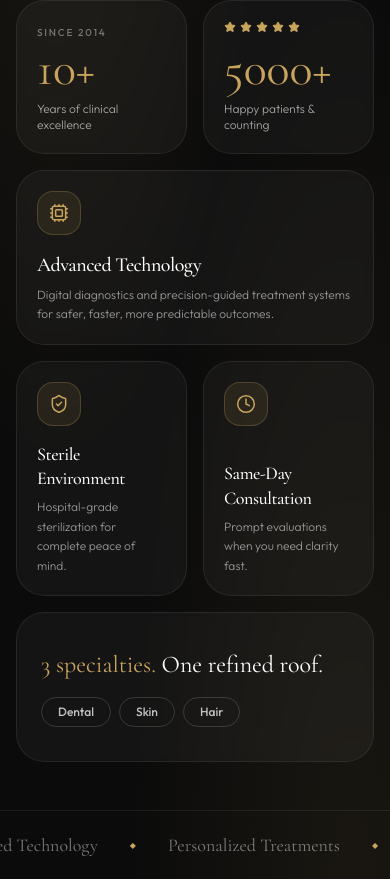
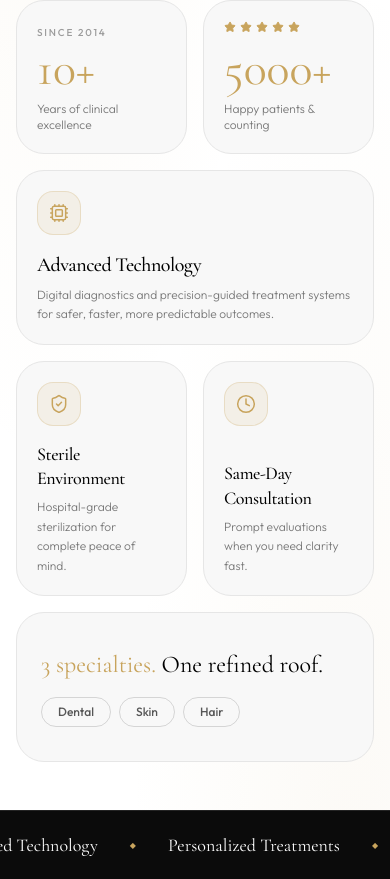
Before and after one commit to AWS-7/CAPILLA-DENTAL-AESTHETIC-CENTER, a React (Vite) app: page / in a window 390 px wide. Shown: the part 1745-2624 px from the top of the page. Built offline with nearby package versions, Linux system fonts and the light colour scheme; no server answers.

Commit message:
files upload

```diff
--- a/src/components/sections/AppointmentCTA.jsx
+++ b/src/components/sections/AppointmentCTA.jsx
@@ -33,8 +33,13 @@ export default function AppointmentCTA() {
               Begin your transformation with a specialist consultation at Capilla —
               the premium dental, skin & hair clinic in Perumbakkam.
             </p>
-            <div className="mt-8 flex w-full flex-col items-stretch justify-center gap-3 sm:mt-9 sm:flex-row sm:flex-wrap sm:items-center sm:gap-4">
-              <PrimaryButton to="/contact" variant="gold" size="lg" className="w-full sm:w-auto">
+            <div className="mt-8 flex w-full flex-col items-center justify-center gap-3 sm:mt-9 sm:flex-row sm:flex-wrap sm:gap-4">
+              <PrimaryButton
+                to="/contact"
+                variant="gold"
+                size="lg"
+                className="w-full max-w-[320px] sm:w-auto"
+              >
                 <Calendar size={18} />
                 Book Appointment
               </PrimaryButton>
@@ -43,7 +48,7 @@ export default function AppointmentCTA() {
                 external
                 variant="light"
                 size="lg"
-                className="w-full sm:w-auto"
+                className="w-full max-w-[320px] sm:w-auto"
               >
                 <MessageCircle size={18} />
                 WhatsApp
@@ -52,7 +57,7 @@ export default function AppointmentCTA() {
                 href={clinicInfo.phoneHref}
                 variant="light"
                 size="lg"
-                className="w-full sm:w-auto"
+                className="w-full max-w-[320px] sm:w-auto"
               >
                 <Phone size={18} />
                 Call Now
--- a/src/components/sections/GoogleReviewsSection.jsx
+++ b/src/components/sections/GoogleReviewsSection.jsx
@@ -16,9 +16,12 @@ import { staggerContainer, staggerItem } from '../../utils/animations';
 
 export default function GoogleReviewsSection() {
   return (
-    <section className="section-padding bg-light-bg">
-      <Container>
+    <section className="section-padding relative overflow-hidden bg-[#0B0B0B]">
+      <div className="pointer-events-none absolute inset-0 bg-[radial-gradient(ellipse_at_50%_0%,rgba(200,164,93,0.12),transparent_55%)]" />
+
+      <Container className="relative z-10">
         <SectionTitle
+          light
           eyebrow="Social Proof"
           title="Google Reviews"
           description="Trusted by patients across Perumbakkam and Chennai who value discretion, comfort, and measurable results."
@@ -95,15 +98,19 @@ export default function GoogleReviewsSection() {
           ))}
         </motion.div>
 
-        <div className="mt-10 md:mt-12 flex flex-col sm:flex-row flex-wrap items-stretch sm:items-center justify-center gap-3 sm:gap-4">
-          <PrimaryButton to="/reviews" variant="primary" className="w-full sm:w-auto">
+        <div className="mt-10 md:mt-12 flex flex-col sm:flex-row flex-wrap items-center justify-center gap-3 sm:gap-4">
+          <PrimaryButton
+            to="/reviews"
+            variant="gold"
+            className="w-full max-w-[320px] sm:w-auto"
+          >
             View All Reviews
           </PrimaryButton>
           <SecondaryButton
             href={clinicInfo.social.google}
             external
             variant="gold"
-            className="w-full sm:w-auto"
+            className="w-full max-w-[320px] sm:w-auto"
           >
             Write a Review
             <ExternalLink size={14} />
--- a/src/components/sections/WhyChoose.jsx
+++ b/src/components/sections/WhyChoose.jsx
@@ -13,7 +13,7 @@ import { whyChooseItems } from '../../data/home';
 import { placeholders } from '../../data/content';
 
 const tileBase =
-  'group relative overflow-hidden rounded-[1.75rem] border border-white/[0.08] bg-white/[0.04] backdrop-blur-sm transition-all duration-500 hover:border-gold/40 hover:bg-white/[0.06]';
+  'group relative overflow-hidden rounded-[1.75rem] border border-border bg-light-bg transition-all duration-500 hover:border-gold/40 hover:bg-primary-white hover:shadow-premium';
 
 const tileMotion = {
   hidden: { opacity: 0, y: 32 },
@@ -28,15 +28,13 @@ function GlowCorner() {
 
 export default function WhyChoose() {
   return (
-    <section className="section-padding relative overflow-hidden bg-[#0B0B0B]">
+    <section className="section-padding relative overflow-hidden bg-primary-white">
       {/* Ambient glows */}
-      <div className="pointer-events-none absolute inset-0 bg-[radial-gradient(ellipse_at_15%_0%,rgba(200,164,93,0.12),transparent_50%)]" />
-      <div className="pointer-events-none absolute inset-0 bg-[radial-gradient(ellipse_at_90%_100%,rgba(200,164,93,0.08),transparent_45%)]" />
+      <div className="pointer-events-none absolute inset-0 bg-[radial-gradient(ellipse_at_15%_0%,rgba(200,164,93,0.08),transparent_50%)]" />
+      <div className="pointer-events-none absolute inset-0 bg-[radial-gradient(ellipse_at_90%_100%,rgba(200,164,93,0.06),transparent_45%)]" />
 
       <Container className="relative z-10">
         <SectionTitle
-          light
-          eyebrowClassName="!text-primary-white"
           eyebrow="Why Capilla"
           title="The Capilla Standard"
           description="Not just a clinic — a destination. Every detail engineered for people who expect the exceptional."
@@ -94,14 +92,14 @@ export default function WhyChoose() {
             className={`${tileBase} flex flex-col justify-between p-5 md:p-6`}
           >
             <GlowCorner />
-            <span className="text-[10px] font-medium uppercase tracking-[0.18em] text-primary-white/40">
+            <span className="text-[10px] font-medium uppercase tracking-[0.18em] text-dark-bg/40">
               Since 2014
             </span>
             <div>
               <p className="font-display text-5xl leading-none text-gold md:text-6xl">
                 10+
               </p>
-              <p className="mt-2 text-xs font-light text-primary-white/60 md:text-sm">
+              <p className="mt-2 text-xs font-light text-dark-bg/55 md:text-sm">
                 Years of clinical excellence
               </p>
             </div>
@@ -122,7 +120,7 @@ export default function WhyChoose() {
               <p className="font-display text-5xl leading-none text-gold md:text-6xl">
                 5000+
               </p>
-              <p className="mt-2 text-xs font-light text-primary-white/60 md:text-sm">
+              <p className="mt-2 text-xs font-light text-dark-bg/55 md:text-sm">
                 Happy patients &amp; counting
               </p>
             </div>
@@ -138,10 +136,10 @@ export default function WhyChoose() {
               <Cpu size={20} strokeWidth={1.8} />
             </span>
             <div className="mt-4">
-              <h3 className="font-display text-xl text-primary-white md:text-2xl">
+              <h3 className="font-display text-xl text-primary-black md:text-2xl">
                 Advanced Technology
               </h3>
-              <p className="mt-1.5 text-xs font-light leading-relaxed text-primary-white/55 md:text-sm">
+              <p className="mt-1.5 text-xs font-light leading-relaxed text-dark-bg/55 md:text-sm">
                 Digital diagnostics and precision-guided treatment systems for
                 safer, faster, more predictable outcomes.
               </p>
@@ -158,10 +156,10 @@ export default function WhyChoose() {
               <ShieldCheck size={20} strokeWidth={1.8} />
             </span>
             <div className="mt-4">
-              <h3 className="font-display text-lg leading-snug text-primary-white md:text-xl">
+              <h3 className="font-display text-lg leading-snug text-primary-black md:text-xl">
                 Sterile Environment
               </h3>
-              <p className="mt-1.5 text-xs font-light leading-relaxed text-primary-white/55">
+              <p className="mt-1.5 text-xs font-light leading-relaxed text-dark-bg/55">
                 Hospital-grade sterilization for complete peace of mind.
               </p>
             </div>
@@ -177,10 +175,10 @@ export default function WhyChoose() {
               <Clock size={20} strokeWidth={1.8} />
             </span>
             <div className="mt-4">
-              <h3 className="font-display text-lg leading-snug text-primary-white md:text-xl">
+              <h3 className="font-display text-lg leading-snug text-primary-black md:text-xl">
                 Same-Day Consultation
               </h3>
-              <p className="mt-1.5 text-xs font-light leading-relaxed text-primary-white/55">
+              <p className="mt-1.5 text-xs font-light leading-relaxed text-dark-bg/55">
                 Prompt evaluations when you need clarity fast.
               </p>
             </div>
@@ -192,7 +190,7 @@ export default function WhyChoose() {
             className={`${tileBase} col-span-2 flex flex-col justify-center p-6 md:p-8`}
           >
             <GlowCorner />
-            <p className="font-display text-2xl leading-snug text-primary-white md:text-3xl">
+            <p className="font-display text-2xl leading-snug text-primary-black md:text-3xl">
               <span className="text-gold">3 specialties.</span> One refined
               roof.
             </p>
@@ -205,7 +203,7 @@ export default function WhyChoose() {
                 <Link
                   key={label}
                   to={path}
-                  className="rounded-full border border-white/15 px-4 py-1.5 text-xs font-medium text-primary-white/75 transition-all duration-300 hover:border-gold hover:text-gold"
+                  className="rounded-full border border-dark-bg/15 px-4 py-1.5 text-xs font-medium text-dark-bg/70 transition-all duration-300 hover:border-gold hover:text-gold"
                 >
                   {label}
                 </Link>
@@ -221,7 +219,7 @@ export default function WhyChoose() {
         whileInView={{ opacity: 1 }}
         viewport={{ once: true }}
         transition={{ duration: 0.8 }}
-        className="relative z-10 mt-12 border-y border-white/[0.07] py-5 md:mt-16"
+        className="relative z-10 mt-12 border-y border-white/10 bg-[#0B0B0B] py-5 md:mt-16"
       >
         <div className="marquee-track flex w-max items-center gap-8">
           {[...whyChooseItems, ...whyChooseItems].map((item, i) => (
@@ -229,7 +227,7 @@ export default function WhyChoose() {
               key={`${item.id}-${i}`}
               className="flex shrink-0 items-center gap-8 whitespace-nowrap"
             >
-              <span className="font-display text-lg text-primary-white/45 md:text-xl">
+              <span className="font-display text-lg text-primary-white md:text-xl">
                 {item.title}
               </span>
               <span className="text-[8px] text-gold">◆</span>
--- a/src/pages/Home.jsx
+++ b/src/pages/Home.jsx
@@ -8,7 +8,6 @@ import {
   DoctorsPreview,
   BeforeAfterPreview,
   GoogleReviewsSection,
-  TestimonialsSlider,
   LatestOffers,
   BlogPreview,
   AppointmentCTA,
@@ -80,7 +79,6 @@ export default function Home() {
       <DoctorsPreview />
       <BeforeAfterPreview />
       <GoogleReviewsSection />
-      <TestimonialsSlider />
       <LatestOffers />
       <BlogPreview />
       <AppointmentCTA />
```
